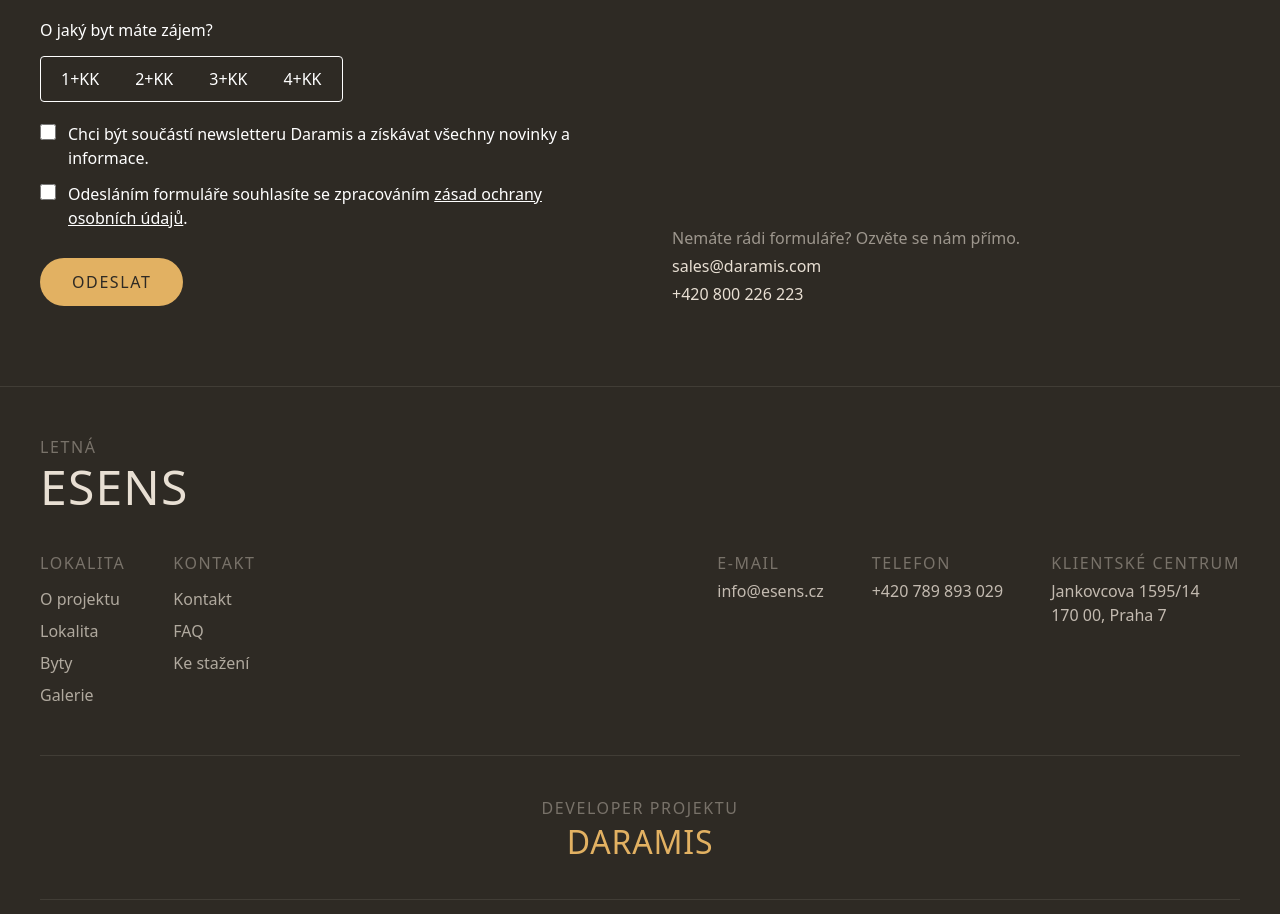
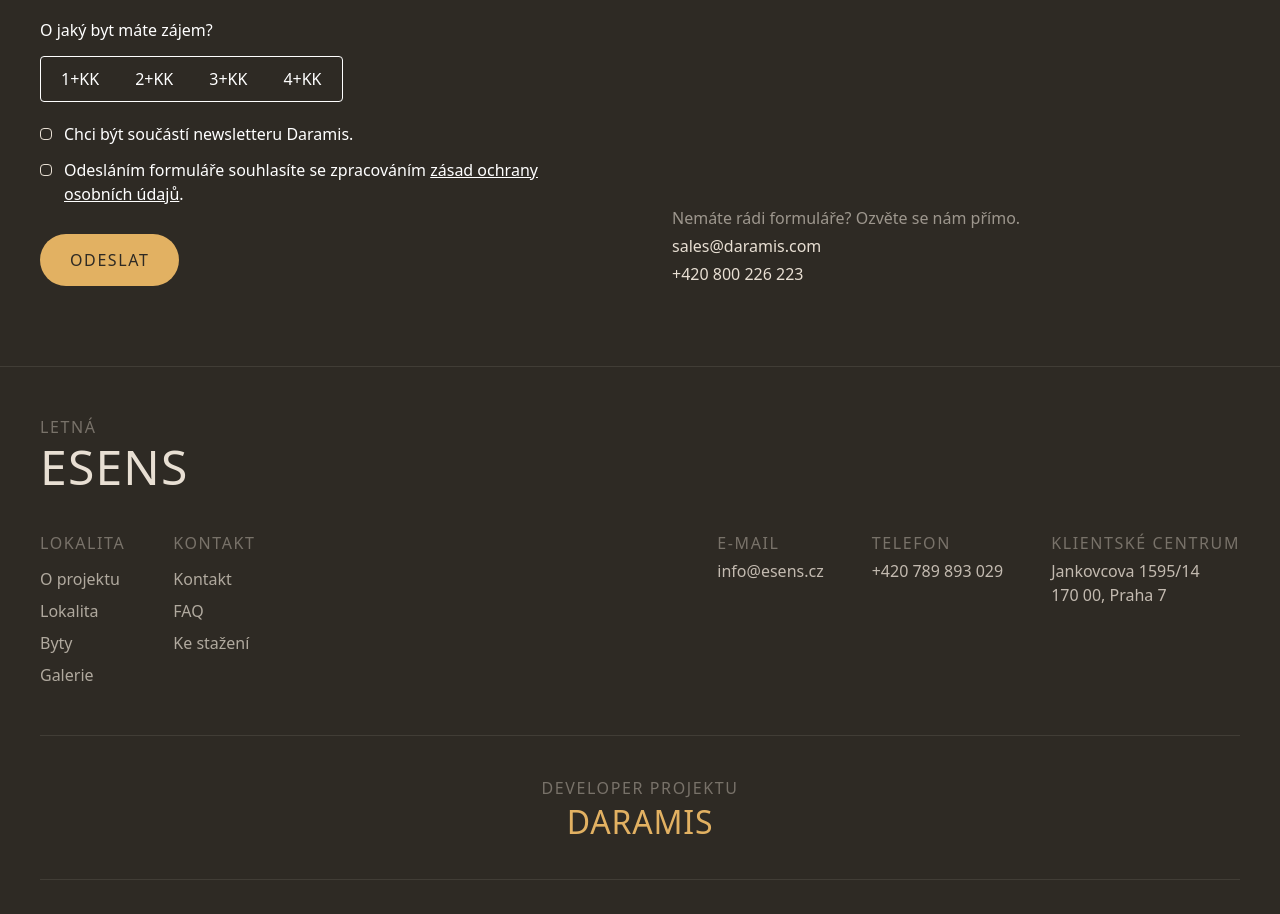
Before and after one commit to eevgen/ApadoreTask, a Next.js app in the folder footer-task/: page / in a window 1280 px wide. Shown: the part 790-1704 px from the top of the page. Built offline with nearby package versions, Linux system fonts and the light colour scheme; a web font is replaced by a local one.

Commit message:
feat: modified error style for LeadForm.tsx + Server Actions logic (submitLead.ts)

```diff
--- /dev/null
+++ b/footer-task/app/actions/submitLead.ts
@@ -0,0 +1,34 @@
+"use server";
+
+import { contactFormSchema } from "@/app/schemas/contact-form";
+
+export async function submitLead(formData: FormData) {
+
+    const result = contactFormSchema.safeParse({
+        firstName: formData.get("firstName"),
+        lastName: formData.get("lastName"),
+        phone: formData.get("phone"),
+        email: formData.get("email"),
+        message: formData.get("message"),
+        apartmentType: formData.getAll("apartmentType"),
+        newsletter: formData.get("newsletter") === "on",
+        agreeToPolicy: formData.get("agreeToPolicy") === "on",
+    });
+
+    if(!result.success) {
+        const { fieldErrors, formErrors } = result.error.flatten();
+
+        return  {
+            success: false as const,
+            fieldErrors,
+            formErrors,
+        };
+    }
+
+    const data = result.data;
+    // logic with data...
+
+    return {
+        success: true as const,
+    };
+}
--- a/footer-task/app/globals.css
+++ b/footer-task/app/globals.css
@@ -17,6 +17,7 @@
     --color-primary-creamy-2: #BBAF9F;
 
     --color-error: #FF6060;
+    --color-success-submit: #363A2B;
 
     --font-family-nudista: "Nudista", sans-serif;
     --font-family-arial: "Arial", sans-serif;
--- /dev/null
+++ b/footer-task/components/FormCheckbox.tsx
@@ -0,0 +1,48 @@
+export default function FormCheckbox({
+                          name,
+                          checked,
+                          onChange,
+                          error,
+                          isRequired,
+                          children,
+                      }: {
+    name: string;
+    checked: boolean;
+    onChange: (e: React.ChangeEvent<HTMLInputElement>) => void;
+    error?: string;
+    isRequired?: boolean;
+    children: React.ReactNode;
+}) {
+    return (
+        <label className="flex items-start gap-3 cursor-pointer group">
+            <input
+                type="checkbox"
+                name={name}
+                checked={checked}
+                onChange={onChange}
+                className="hidden"
+            />
+            <div
+                className={`shrink-0 transition-colors border ${
+                    checked
+                        ? "bg-primary-accent border-primary-accent"
+                        : error && isRequired
+                            ? "bg-transparent border-error"
+                            : "bg-transparent border-primary-creamy"
+                }`}
+                style={{
+                    width: "12px",
+                    height: "12px",
+                    borderRadius: "4px",
+                    marginTop: "6px",
+                }}
+            />
+            <span
+                className="font-arial text-primary-white group-hover:text-primary-creamy transition-colors"
+                style={{ fontSize: "var(--text-small)", lineHeight: "var(--leading-small)" }}
+            >
+                {children}
+            </span>
+        </label>
+    );
+}
--- a/footer-task/components/LeadForm.tsx
+++ b/footer-task/components/LeadForm.tsx
@@ -3,6 +3,7 @@
 import { useState } from "react";
 import { submitLead } from "@/app/actions/submitLead";
 import FormTextField from "@/components/FormTextField";
+import FormCheckbox from "@/components/FormCheckbox";
 
 const inputClass =
     "bg-transparent border border-primary-creamy rounded-[4px] px-3 py-2 font-arial text-primary-white outline-none " +
@@ -138,15 +139,22 @@ export default function LeadForm() {
     if (status === "success") {
         return (
             <div className="flex flex-col justify-center items-start h-full gap-4">
-                <h2 className="font-nudista text-primary-creamy uppercase" style={{ fontSize: "32px" }}>
+                <button
+                    disabled
+                    className="font-nudista uppercase tracking-widest bg-success-submit text-primary-creamy cursor-default items-center justify-center"
+                    style={{
+                        fontSize: "var(--text-small)",
+                        height: "52px",
+                        borderRadius: "54px",
+                        padding: "10px 30px",
+                    }}
+                >
                     Děkujeme za odeslání formuláře!
-                </h2>
-                <p className="font-arial text-primary-creamy/80" style={{ fontSize: "var(--text-paragraph)", lineHeight: "var(--leading-paragraph)" }}>
-                    Brzy se vám ozveme.
-                </p>
+                </button>
             </div>
         );
     }
+
 
     return (
         <form onSubmit={handleSubmit} className="flex flex-col gap-5 w-full">
@@ -271,35 +279,30 @@ export default function LeadForm() {
 
             {/* Row 6: Checkboxes */}
             <div className="flex flex-col gap-3">
-                <label className="flex items-start gap-3 cursor-pointer group">
-                    <input
-                        type="checkbox"
+                <FormCheckbox
                     name="newsletter"
                     checked={formData.newsletter}
                     onChange={(e) => handleCheckboxChange(e, "newsletter")}
-                        className="mt-0.5 w-4 h-4 accent-primary-accent cursor-pointer shrink-0"
-                    />
-                    <span className="font-arial text-primary-white group-hover:text-primary-creamy transition-colors" style={{ fontSize: "var(--text-small)", lineHeight: "var(--leading-small)" }}>
-                        Chci být součástí newsletteru Daramis a získávat všechny novinky a informace.
-                    </span>
-                </label>
+                    error={fieldErrors.agreeToPolicy?.[0]}
+                    isRequired={false}
+                >
+                    Chci být součástí newsletteru Daramis.
+                </FormCheckbox>
 
-                <label className="flex items-start gap-3 cursor-pointer group">
-                    <input
-                        type="checkbox"
+
+                <FormCheckbox
                     name="agreeToPolicy"
                     checked={formData.agreeToPolicy}
                     onChange={(e) => handleCheckboxChange(e, "agreeToPolicy")}
-                        className="mt-0.5 w-4 h-4 accent-primary-accent cursor-pointer shrink-0"
-                    />
-                    <span className="font-arial text-primary-white group-hover:text-primary-creamy transition-colors" style={{ fontSize: "var(--text-small)", lineHeight: "var(--leading-small)" }}>
+                    error={fieldErrors.agreeToPolicy?.[0]}
+                    isRequired={true}
+                >
                     Odesláním formuláře souhlasíte se zpracováním{" "}
                     <a href="#" className="underline hover:text-primary-accent transition-colors">
                         zásad ochrany osobních údajů
                     </a>
                     .
-                    </span>
-                </label>
+                </FormCheckbox>
 
                 {/* error for GDPR checkbox */}
                 {fieldErrors.agreeToPolicy && (
@@ -309,28 +312,38 @@ export default function LeadForm() {
                 )}
             </div>
 
-            {/* Row 7: Submit button + inline error */}
-            <div className="flex items-center gap-6 mt-2">
+            {/* Row 7: Submit button */}
+            <div className="flex items-center gap-4 mt-2">
                 <button
                     type="submit"
                     disabled={status === "loading"}
-                    className={`font-nudista uppercase tracking-widest py-3 px-8 rounded-full transition-all ${
+                    className={`font-nudista uppercase tracking-widest transition-all ${
                         status === "loading"
-                            ? "bg-primary-creamy-2 text-primary-darkest cursor-not-allowed"
+                            ? "bg-primary-accent/60 text-primary-darkest cursor-not-allowed"
                             : "bg-primary-accent text-primary-darkest hover:brightness-110 active:scale-95"
                     }`}
-                    style={{ fontSize: "var(--text-small)", lineHeight: "var(--leading-small)" }}
+                    style={{
+                        height: "52px",
+                        borderRadius: "54px",
+                        padding: "10px 30px",
+                        fontSize: "var(--text-small)",
+                    }}
                 >
                     {status === "loading" ? "Odesílám..." : "Odeslat"}
                 </button>
 
                 {status === "error" && (
-                    <span className="font-arial text-error" style={{ fontSize: "var(--text-small)", lineHeight: "var(--leading-small)" }}>
-                        Něco se pokazilo. Zkuste to prosím znovu.
+                    <span
+                        className="font-arial text-error uppercase"
+                        style={{ fontSize: "var(--text-small)", lineHeight: "var(--leading-small)" }}
+                    >
+                        Něco se pokazilo,<br />zkuste to prosím znovu.
                     </span>
                 )}
             </div>
 
+
+
         </form>
     );
 }
```
Lines whose indentation alone changed are shown as unchanged.
